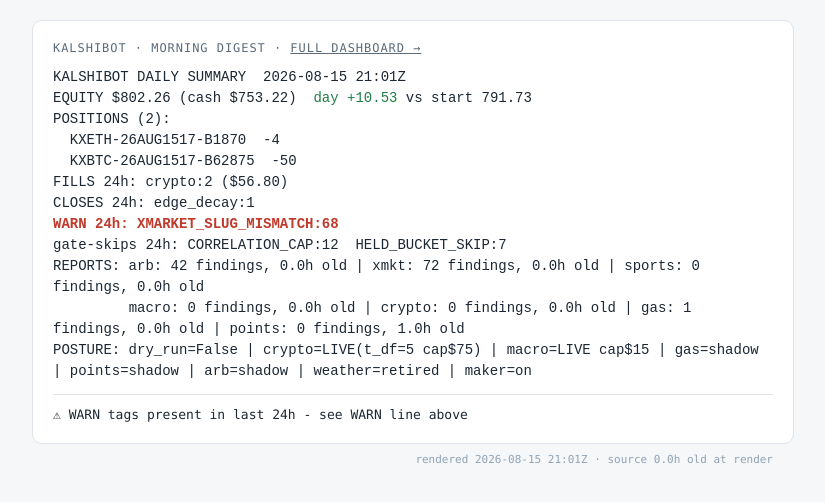
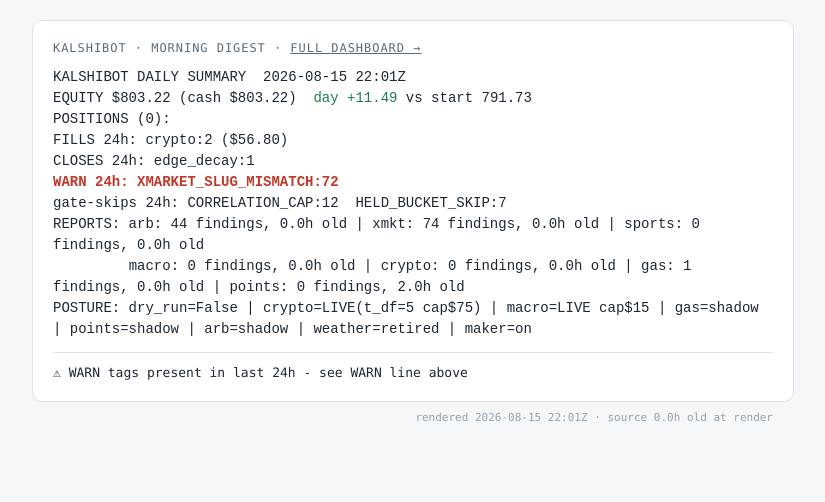
Before and after one commit to alanmarkarian/kalshibot-dashboard, a plain HTML site: page digest.html in a window 1280 px wide. Shown: the whole page, without its empty margins (227-1052 px from the left). Drawn offline with Linux system fonts and the light colour scheme.

Commit message:
digest.html 2026-08-15 22:01Z

```diff
--- a/digest.html
+++ b/digest.html
@@ -1,12 +1,10 @@
-<!DOCTYPE html><html lang="en"><head><meta charset="utf-8"><meta name="viewport" content="width=device-width, initial-scale=1"><meta http-equiv="refresh" content="300"><title>KalshiBot Daily</title><style>:root{color-scheme:light dark}body{margin:0;padding:20px;background:#f6f7f9;color:#1c2733;font:14px/1.5 ui-monospace,"Cascadia Mono",Consolas,monospace}@media (prefers-color-scheme:dark){body{background:#14181d;color:#d5dce3}.card{background:#1c2229!important;border-color:#2b333c!important}.hd{color:#8fa3b5!important}}.card{background:#fff;border:1px solid #dde3e9;border-radius:10px;padding:18px 20px;max-width:720px;margin:0 auto}.hd{font-size:12px;letter-spacing:.08em;color:#5b6b7a;text-transform:uppercase;margin-bottom:10px}pre{margin:0;white-space:pre-wrap;word-break:break-word}.warn{color:#c0392b;font-weight:600}.pos{color:#1e7e46}.notes{margin-top:12px;padding-top:10px;border-top:1px solid #dde3e9;font-size:13px}.stamp{max-width:720px;margin:8px auto 0;font-size:11px;color:#8fa3b5;text-align:right}</style></head><body><div class="card"><div class="hd">KalshiBot &middot; morning digest &middot; <a href="index.html" style="color:inherit">full dashboard &rarr;</a></div><pre>KALSHIBOT DAILY SUMMARY  2026-08-15 21:01Z
-EQUITY $802.26 (cash $753.22)  <span class="pos">day +10.53</span> vs start 791.73
-POSITIONS (2):
-  KXETH-26AUG1517-B1870  -4
-  KXBTC-26AUG1517-B62875  -50
+<!DOCTYPE html><html lang="en"><head><meta charset="utf-8"><meta name="viewport" content="width=device-width, initial-scale=1"><meta http-equiv="refresh" content="300"><title>KalshiBot Daily</title><style>:root{color-scheme:light dark}body{margin:0;padding:20px;background:#f6f7f9;color:#1c2733;font:14px/1.5 ui-monospace,"Cascadia Mono",Consolas,monospace}@media (prefers-color-scheme:dark){body{background:#14181d;color:#d5dce3}.card{background:#1c2229!important;border-color:#2b333c!important}.hd{color:#8fa3b5!important}}.card{background:#fff;border:1px solid #dde3e9;border-radius:10px;padding:18px 20px;max-width:720px;margin:0 auto}.hd{font-size:12px;letter-spacing:.08em;color:#5b6b7a;text-transform:uppercase;margin-bottom:10px}pre{margin:0;white-space:pre-wrap;word-break:break-word}.warn{color:#c0392b;font-weight:600}.pos{color:#1e7e46}.notes{margin-top:12px;padding-top:10px;border-top:1px solid #dde3e9;font-size:13px}.stamp{max-width:720px;margin:8px auto 0;font-size:11px;color:#8fa3b5;text-align:right}</style></head><body><div class="card"><div class="hd">KalshiBot &middot; morning digest &middot; <a href="index.html" style="color:inherit">full dashboard &rarr;</a></div><pre>KALSHIBOT DAILY SUMMARY  2026-08-15 22:01Z
+EQUITY $803.22 (cash $803.22)  <span class="pos">day +11.49</span> vs start 791.73
+POSITIONS (0):
 FILLS 24h: crypto:2 ($56.80)
 CLOSES 24h: edge_decay:1
-<span class="warn">WARN 24h: XMARKET_SLUG_MISMATCH:68</span>
+<span class="warn">WARN 24h: XMARKET_SLUG_MISMATCH:72</span>
 gate-skips 24h: CORRELATION_CAP:12  HELD_BUCKET_SKIP:7
-REPORTS: arb: 42 findings, 0.0h old | xmkt: 72 findings, 0.0h old | sports: 0 findings, 0.0h old
-         macro: 0 findings, 0.0h old | crypto: 0 findings, 0.0h old | gas: 1 findings, 0.0h old | points: 0 findings, 1.0h old
-POSTURE: dry_run=False | crypto=LIVE(t_df=5 cap$75) | macro=LIVE cap$15 | gas=shadow | points=shadow | arb=shadow | weather=retired | maker=on</pre><div class="notes">&#9888; WARN tags present in last 24h - see WARN line above</div></div><div class="stamp">rendered 2026-08-15 21:01Z &middot; source 0.0h old at render</div></body></html>
+REPORTS: arb: 44 findings, 0.0h old | xmkt: 74 findings, 0.0h old | sports: 0 findings, 0.0h old
+         macro: 0 findings, 0.0h old | crypto: 0 findings, 0.0h old | gas: 1 findings, 0.0h old | points: 0 findings, 2.0h old
+POSTURE: dry_run=False | crypto=LIVE(t_df=5 cap$75) | macro=LIVE cap$15 | gas=shadow | points=shadow | arb=shadow | weather=retired | maker=on</pre><div class="notes">&#9888; WARN tags present in last 24h - see WARN line above</div></div><div class="stamp">rendered 2026-08-15 22:01Z &middot; source 0.0h old at render</div></body></html>
```
